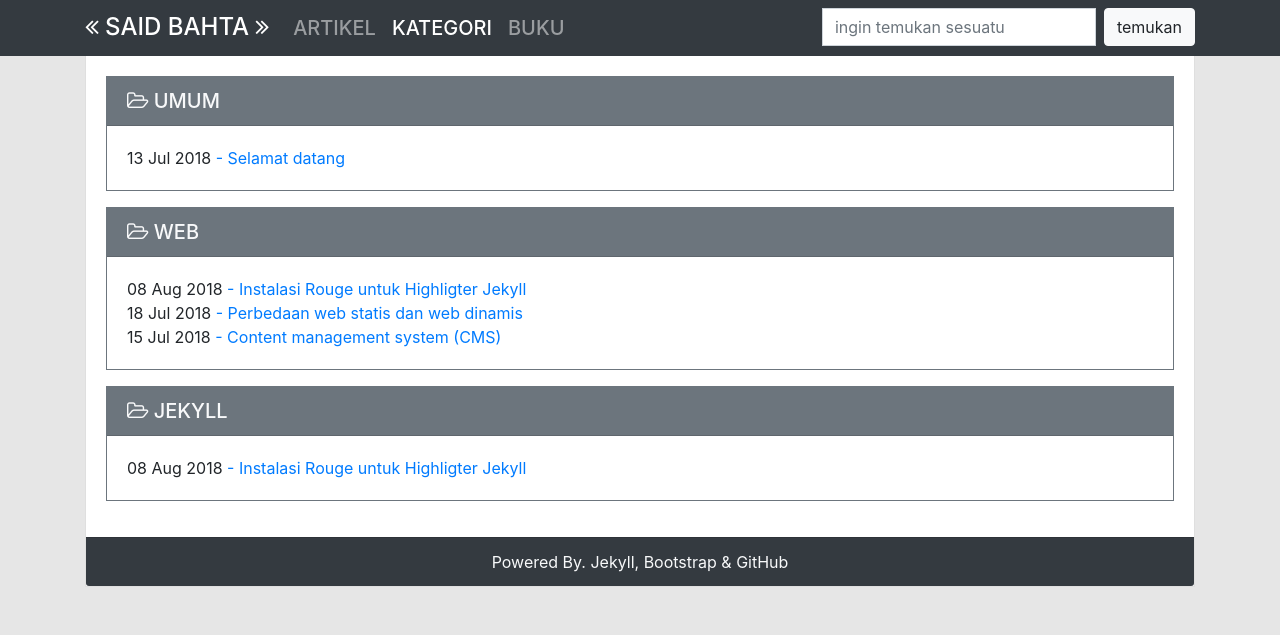
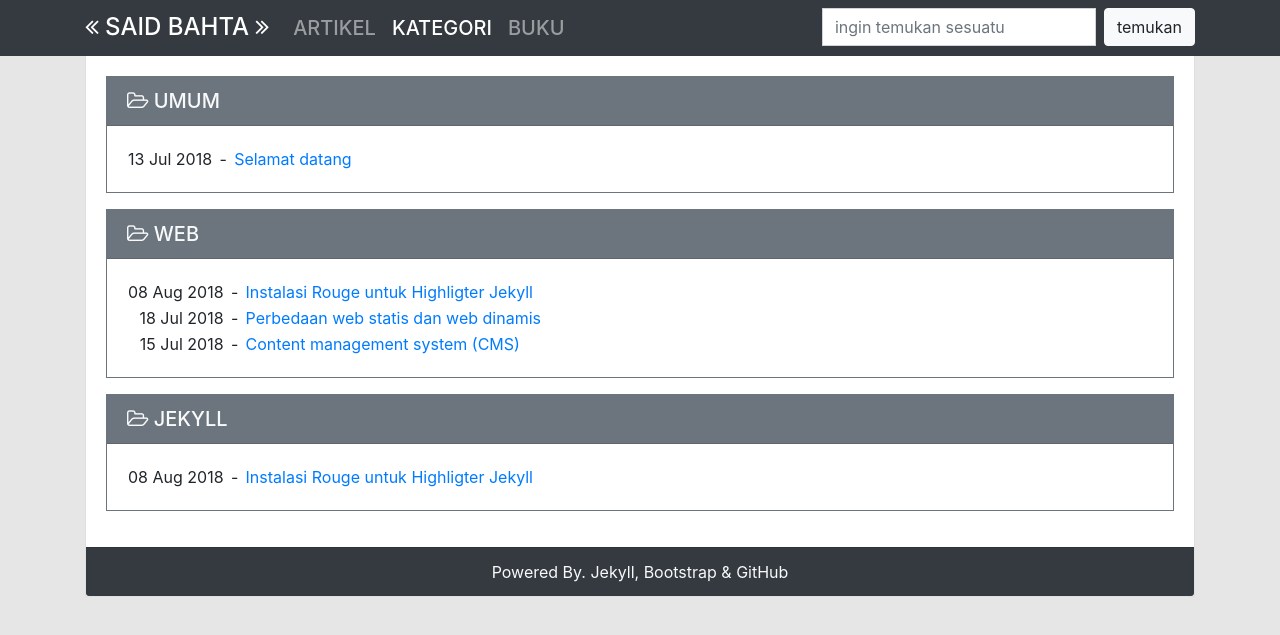
Before and after one commit to surtinaali/blog, a Jekyll site: the page built from kategori.html, in a window 1280 px wide. Shown: the top 635 px of the page. Built offline with Jekyll 4.4.1, drawn with Linux system fonts in a browser that asks for light colours.

Commit message:
rubah tabel

```diff
--- a/kategori.html
+++ b/kategori.html
@@ -11,13 +11,19 @@ nav_order: 2
                 <i class="fa fa-folder-open-o" aria-hidden="true"></i> {{ category_name | upcase }}</h5>
         </div>
         <div class="card-body">
-            <p class="card-text">
-                {% for post in site.categories[category_name] %} {{ post.date | date_to_string }}
-                <a href="{{site.baseurl}}{{ post.url }}">
-                    - {{ post.title }}
-                </a>
-                <br> {% endfor %}
-            </p>
+                <table>
+                        {% for post in site.categories[category_name] %}
+                        <tr>
+                        <td align=right>{{ post.date | date_to_string }}</td>
+                        <td width="20px" align="center"> - </td>
+                        <td>
+                            <a href="{{site.baseurl}}{{ post.url }}">
+                                {{ post.title }}
+                            </a>
+                        </td>
+                    </tr>
+                        {% endfor %}
+                </table>
         </div>
     </div>
     <p></p>
```
